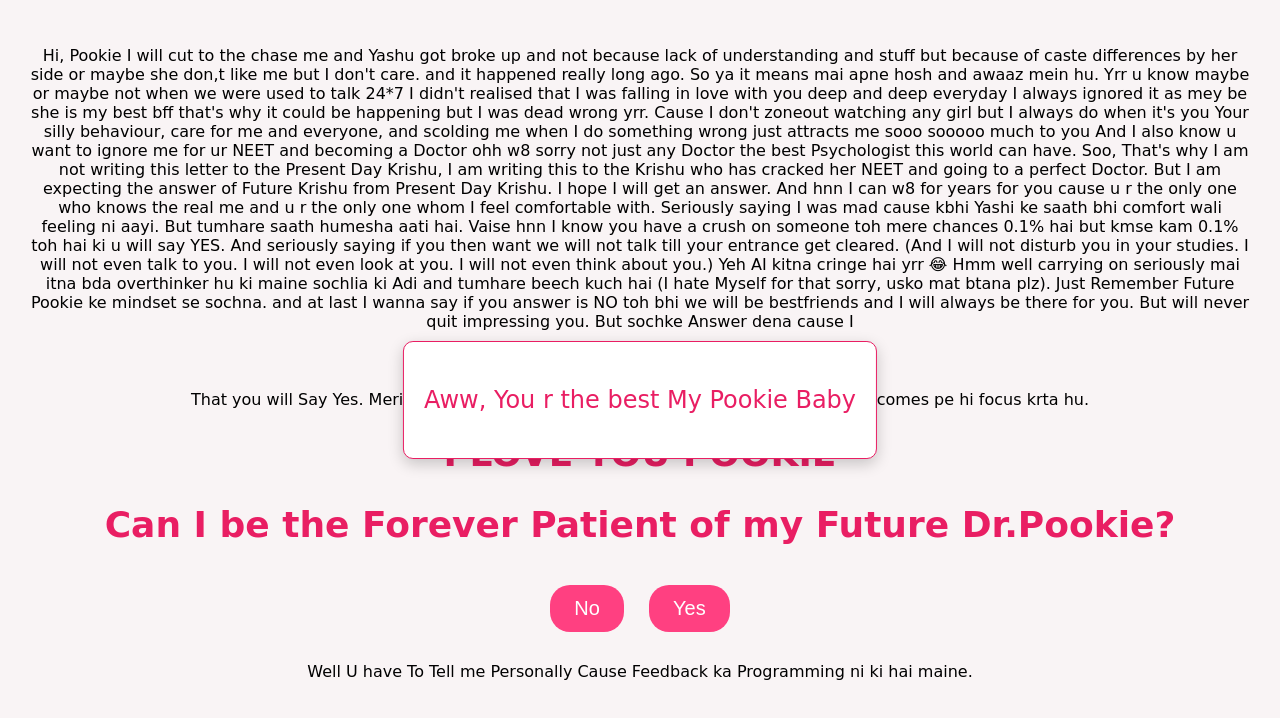
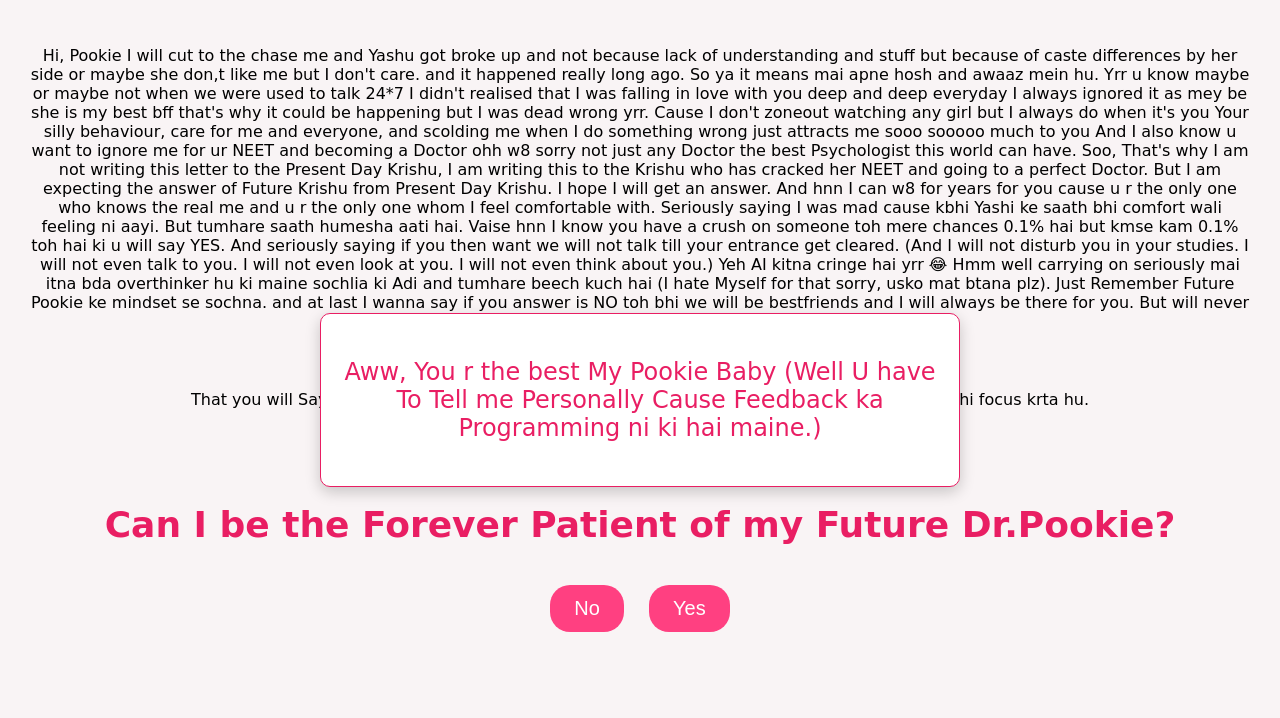
Before and after one commit to UNIVERSAL0721/LOVIEE, a plain HTML site: page index.html in a window 1280 px wide. Both pictures are taken after a click on the button "Yes". Drawn offline with Linux system fonts and the light colour scheme.

Commit message:
Update index.html

```diff
--- a/index.html
+++ b/index.html
@@ -41,9 +41,9 @@
             <button id="yes-btn">Yes</button>
         </div>
         <div class="popup" id="popup">
-            <p>Aww, You r the best My Pookie Baby</p>
+            <p>Aww, You r the best My Pookie Baby
+            (Well U have To Tell me Personally Cause Feedback ka Programming ni ki hai maine.)</p>
         </div>
-    <p>Well U have To Tell me Personally Cause Feedback ka Programming ni ki hai maine.</p>
     </div>
     <script src="Lovie.js"></script>
 </body>
```
